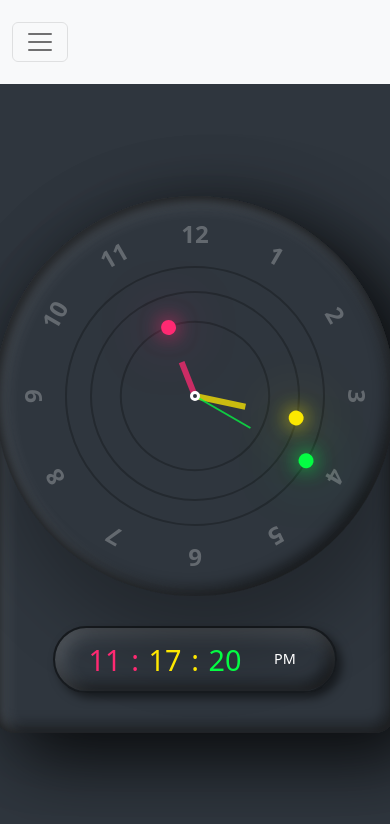
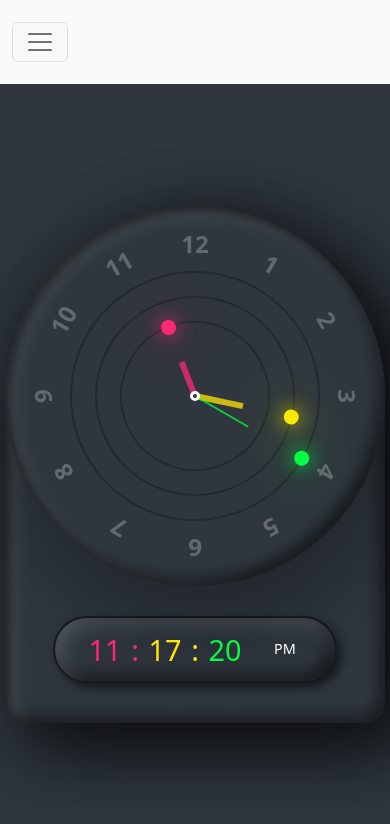
Before and after one commit to yuhao-dong/clock, a plain HTML site: page clock/clock.html in a window 390 px wide. Shown: the top 824 px of the page. Drawn offline with nearby package versions, Linux system fonts and the light colour scheme.

Commit message:
Fixed more css problems

```diff
--- a/clock/clock.css
+++ b/clock/clock.css
@@ -184,26 +184,26 @@
     color: #fff;
 }
 
-@media (max-width:476px){
+@media (max-width: 476px){ /* 476px */
     .container_clock {
         /* 225px here because the clock width = 450px */
-        border-top-left-radius: 200px;
-        border-top-right-radius: 200px;
+        border-top-left-radius: 190px;
+        border-top-right-radius: 190px;
     }
 
     .clock {
-        width: 400px;
-        height: 400px;
+        width: 380px;
+        height: 380px;
     }
 
     .circle {
-        width: 260px;
-        height: 260px;
+        width: 250px;
+        height: 250px;
     }
 
     .circle2 {
-        width: 210px;
-        height: 210px;
+        width: 200px;
+        height: 200px;
     }
 
     .circle3 {
```
Also changed, not shown: app.css (+5 -3 lines).
